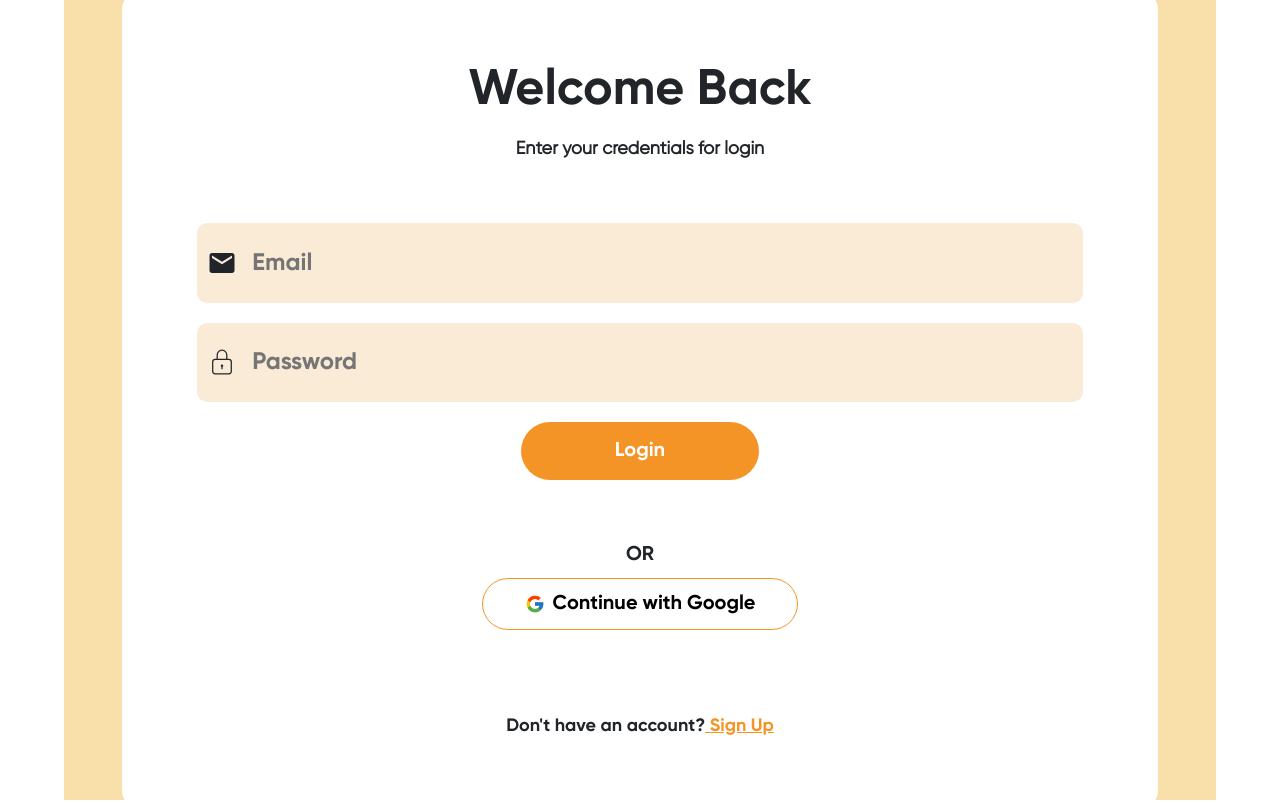
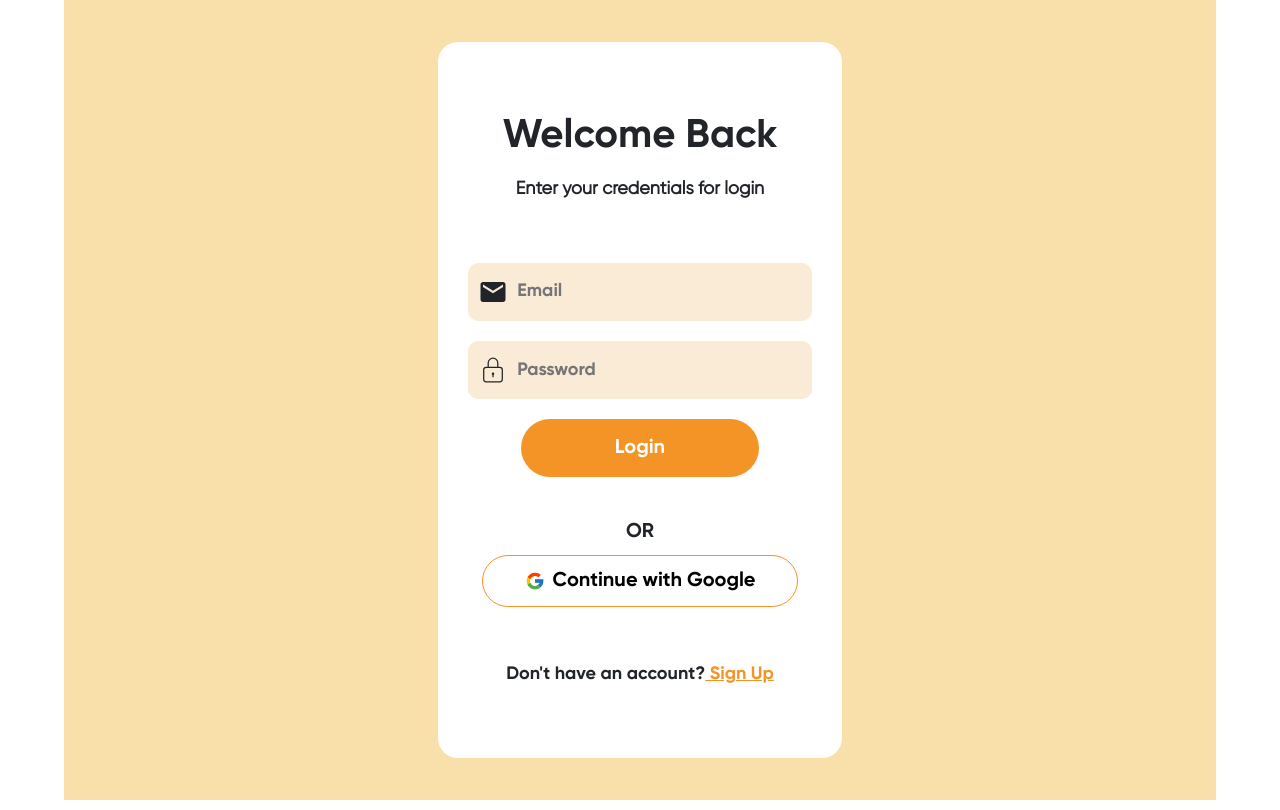
Before and after one commit to Sooneeta/Cookery-Guide, a React (Vite) app: page /login in a window 1280 px wide. Built offline with nearby package versions, Linux system fonts and the light colour scheme; no server answers.

Commit message:
ui fixes

```diff
--- a/src/styles/authform.css
+++ b/src/styles/authform.css
@@ -31,7 +31,7 @@
   gap: 0.3em;
 }
 
-.title-section h2 {
+.title-section h1 {
   font-size: 2rem;
 }
 
@@ -87,7 +87,7 @@ form {
 }
 
 .link-text {
-  padding-top: 3.5em;
+  padding-top: 3em;
   font-size: 0.9rem;
 }
 
@@ -101,7 +101,6 @@ form {
   gap: 0.4em;
   align-items: center;
   font-family: "Gilroy-Bold";
-  padding: 1em 0em;
 }
 
 .google-btn {
@@ -116,3 +115,15 @@ form {
   border: 1px solid #f49427;
   cursor: pointer;
 }
+
+@media (min-width: 768px) {
+  .form-wrapper {
+    width: 35%;
+  }
+
+  .email-input,
+  .password-input {
+    padding: 0.2em;
+    font-size: 0.9rem;
+  }
+}
--- a/src/styles/landing.css
+++ b/src/styles/landing.css
@@ -13,7 +13,7 @@
 
 .img-section {
   img {
-    width: 50vw;
+    width: 90%;
   }
 }
 
--- a/src/styles/layout.css
+++ b/src/styles/layout.css
@@ -2,7 +2,6 @@
   display: flex;
   flex-direction: column;
   width: 100%;
-
   min-height: 100vh;
 }
 
```
Also changed, not shown: src/pages/Home.jsx (+0 -8 lines).
